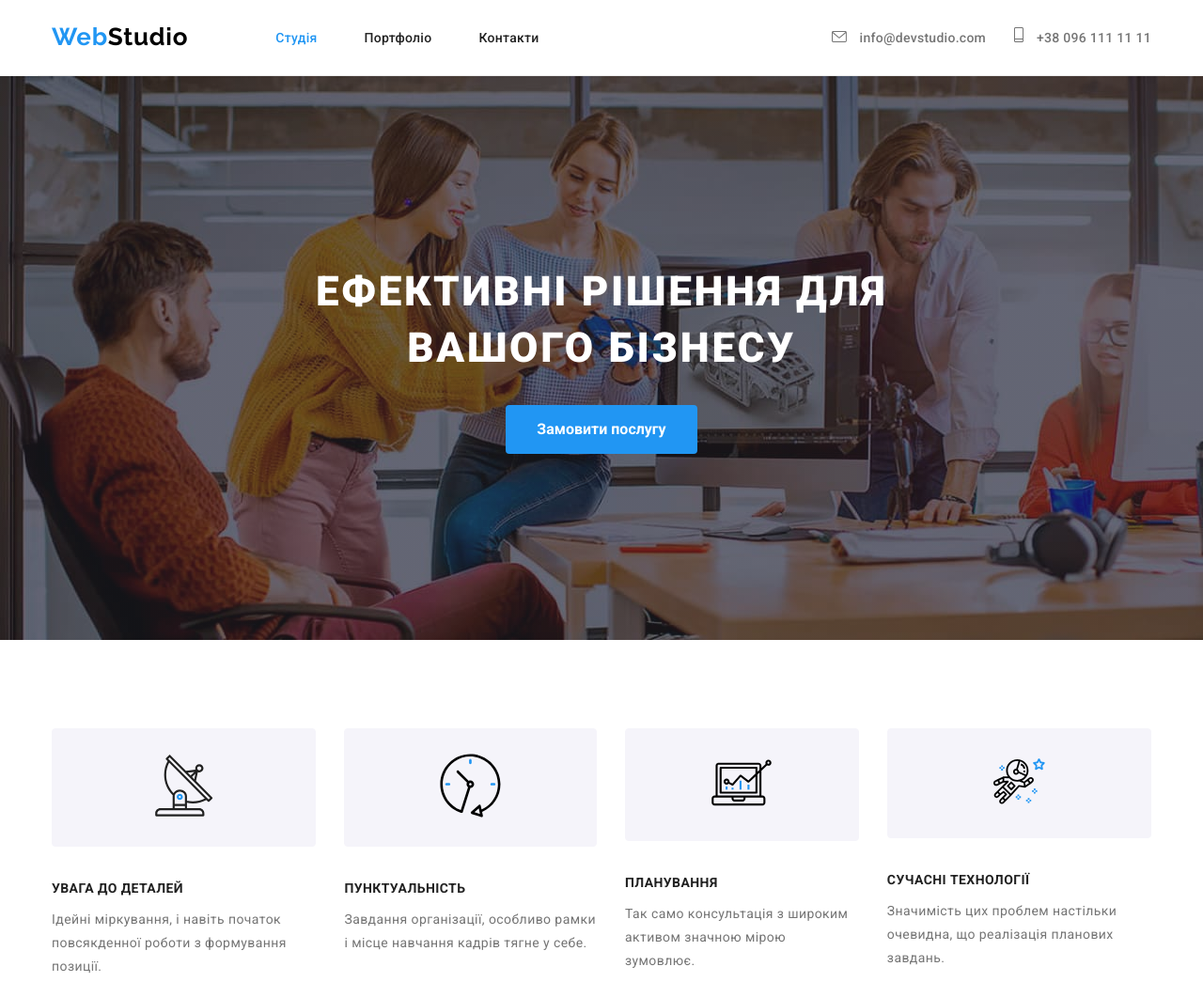
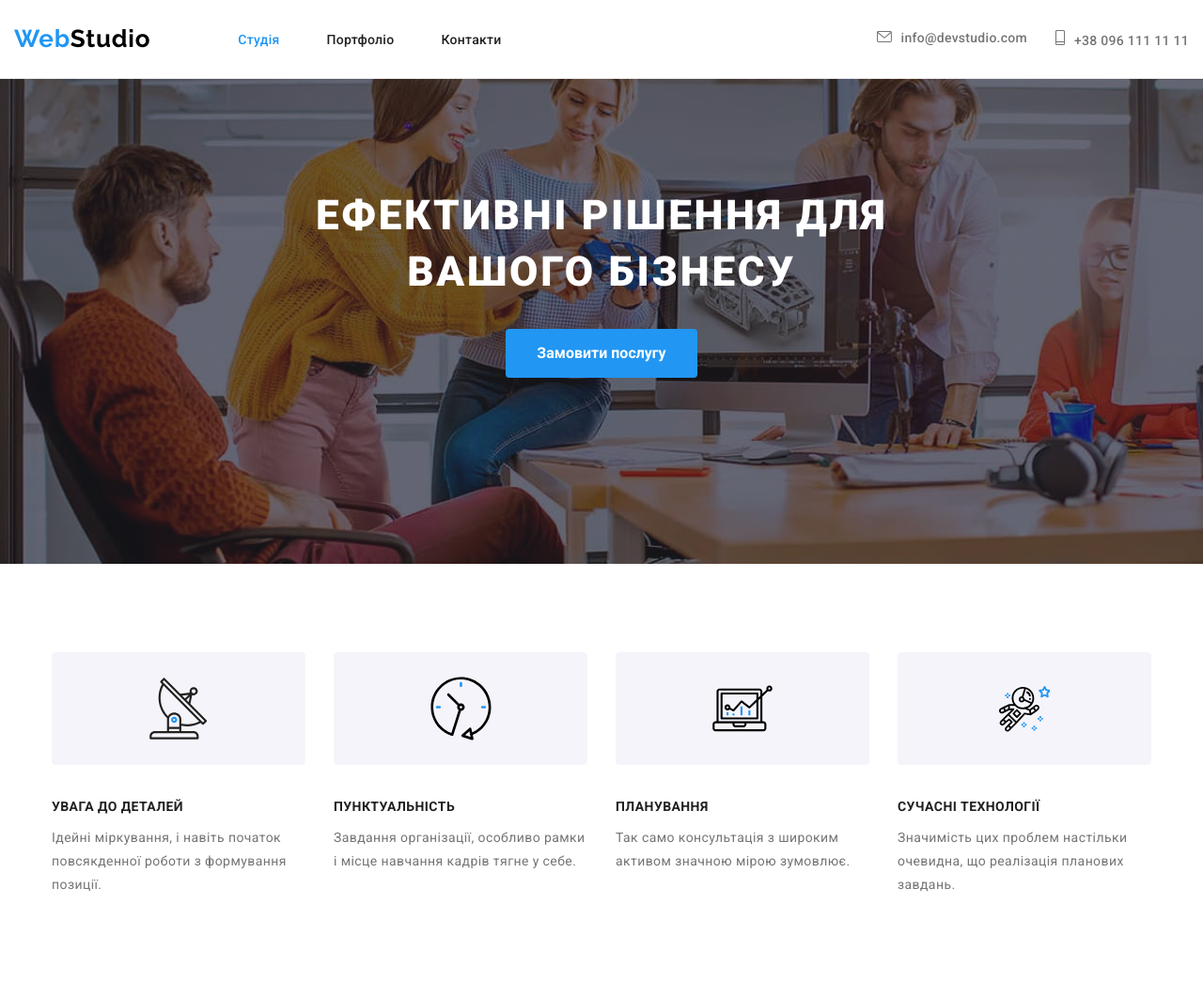
Before and after one commit to HunterBroRoman/goit-markup-hw-04, a plain HTML site: page index.html in a window 1280 px wide. Shown: the top 1045 px of the page at 94% size. Drawn offline with nearby package versions, Linux system fonts and the light colour scheme.

Commit message:
fgffhjfjfj

```diff
--- a/css/styles.css
+++ b/css/styles.css
@@ -62,6 +62,8 @@ img {
 /* ------Page header------- */
 .page-header {
   display: flex;
+  position: fixed;
+  width: 100%;
   margin-top: 0;
 
   background-color: #ffffff;
@@ -143,6 +145,10 @@ img {
 .site-contact .item:last-child {
   margin-right: 0;
   fill: blue;
+}
+
+.info {
+  display: block;
 }
 
 .site-contact .info {
@@ -260,16 +266,22 @@ img {
 }
 
 .skills-icon {
+  display: flex;
+  width: 270px;
+  height: 120px;
+
   background: #f5f4fa;
   border: 1px solid #f5f4fa;
   border: 1px soli;
   border-radius: 4px;
   text-align: center;
+  justify-content: center;
+  align-items: center;
 }
 
 .skill-icon {
-  margin-top: 25px;
-  margin-bottom: 25px;
+  display: flex;
+
 }
 
 .skills-title {
@@ -601,7 +613,7 @@ img {
   border-radius: 4px;
 }
 
-.work-link {
+.work-list {
   margin: 0;
 
   display: flex;
@@ -609,9 +621,21 @@ img {
   gap: 30px;
 }
 
-.work-item:hover {
+
+
+.work-item {
+  background-color: var(--white-color);
+  width: 370px;
+  height: 405px;
+}
+
+.work-link {
+  display: block;
+}
+
+.work-link:hover {
   box-shadow: 0px 1px 1px rgba(0, 0, 0, 0.12), 0px 4px 4px rgba(0, 0, 0, 0.06),
-    1px 4px 6px rgba(0, 0, 0, 0.16);
+  1px 4px 6px rgba(0, 0, 0, 0.16);
 }
 
 .work-name {
@@ -621,11 +645,7 @@ img {
   border-right: 1px solid #eeeeee;
   border-bottom: 1px solid #eeeeee;
 }
-.work-item {
-  background-color: var(--white-color);
-  width: 370px;
-  height: 405px;
-}
+
 .container-title {
   margin: 0px;
   margin-bottom: 4px;
--- a/index.html
+++ b/index.html
@@ -40,19 +40,16 @@
       </nav>
       <ul class="site-contact list">
         <li class="item-convert">
-          <svg class="convert" width="16" height="12">
-            <use href="./images/icon.svg#icon-post"></use>
-          </svg>
-          <a href="./images/icon.svg#icon-post"> </a>
           <a href="mailto:info@devstudio.com" class="info"
-            >info@devstudio.com</a
-          >
+            ><svg class="convert" width="16" height="12">
+                <use href="./images/icon.svg#icon-post"></use>
+              </svg>info@devstudio.com</a>
         </li>
         <li class="item-phone">
-          <svg class="telefon" width="16" height="12">
+
+          <a href="tel:+380961111111" class="info"><svg class="telefon" width="16" height="12">
             <use href="./images/icon.svg#icon-telefon"></use>
-          </svg>
-          <a href="tel:+380961111111" class="info">+38 096 111 11 11</a>
+          </svg>+38 096 111 11 11</a>
         </li>
       </ul>
     </header>
```
Also changed, not shown: portfolio.html (+29 -9 lines).
